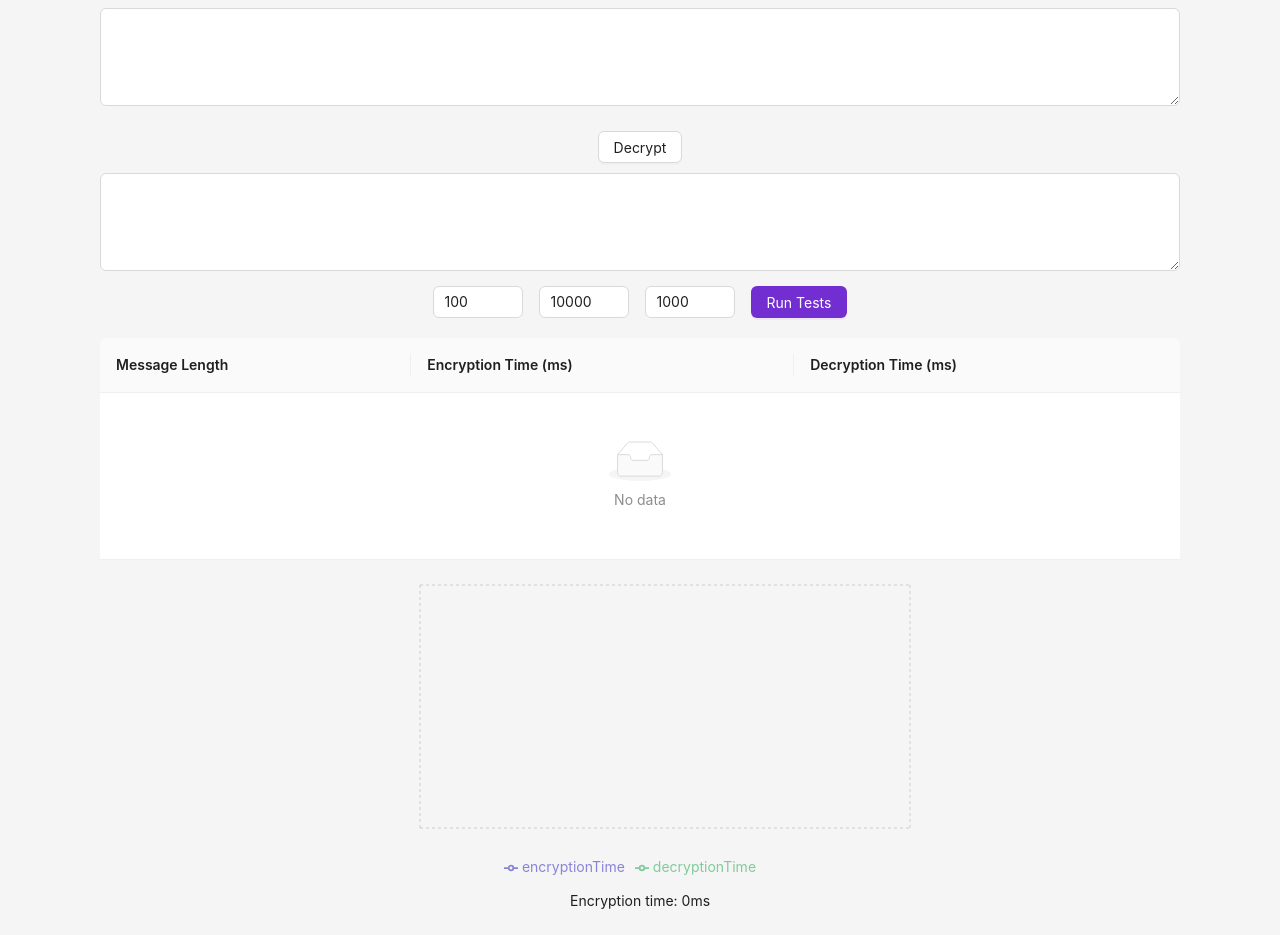
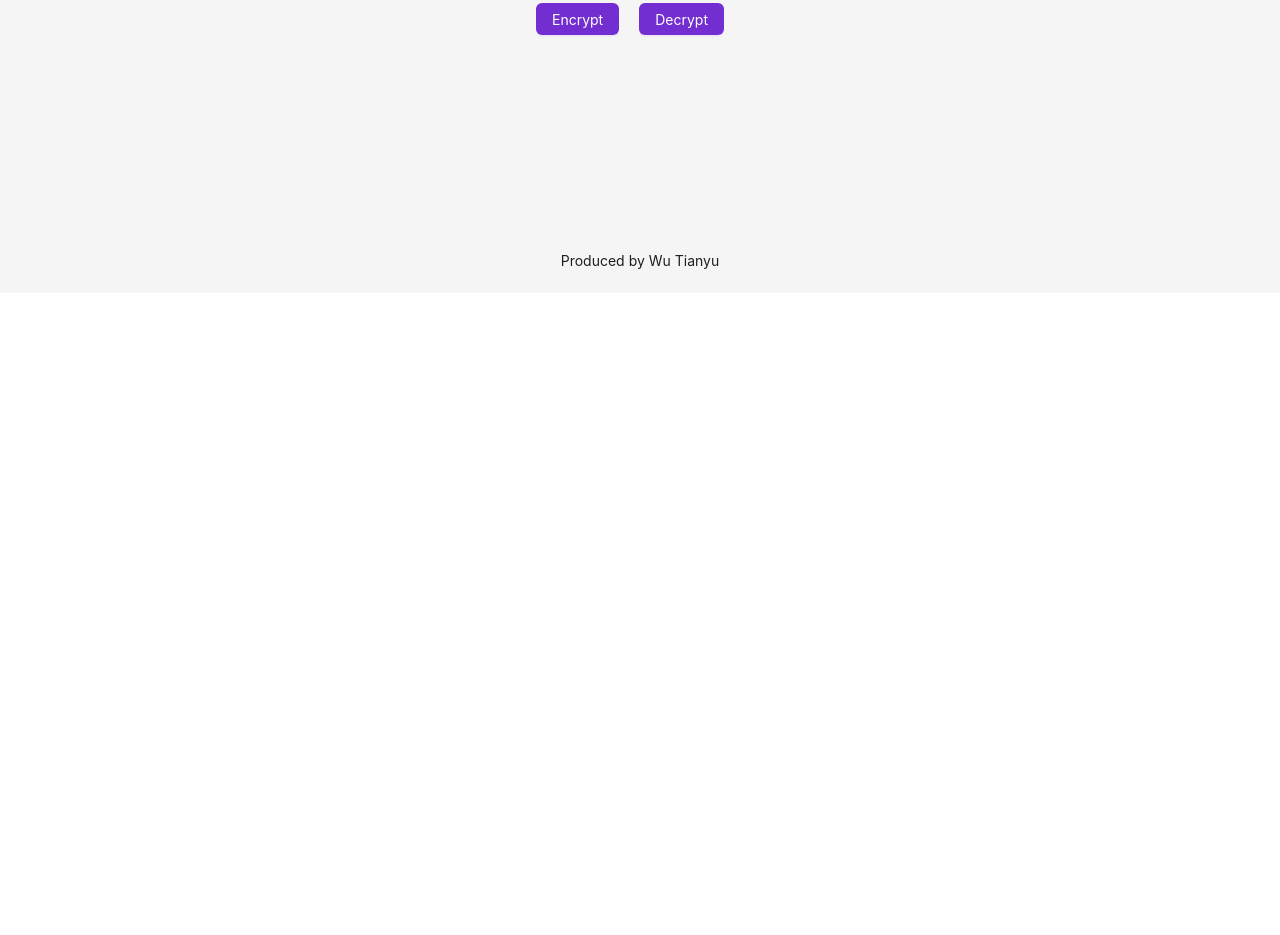
Before and after one commit to apexnewbie/des-encryption, a React (Create React App) app: page / in a window 1280 px wide. Shown: the part 507-1442 px from the top of the page. After the commit the page ends 800 px from the top, so only its background shows below. Built offline with nearby package versions, Linux system fonts and the light colour scheme.

Commit message:
feat: update main

```diff
--- a/src/App.js
+++ b/src/App.js
@@ -39,9 +39,9 @@ function App() {
             </div>
 
             <div className='des-encryption-container'>
-              {/* <DESEncryption /> */}
-              <RSA />
-              <DES />
+              <DESEncryption />
+              {/* <RSA /> */}
+              {/* <DES /> */}
             </div>
           </Content>
         </div>
```
